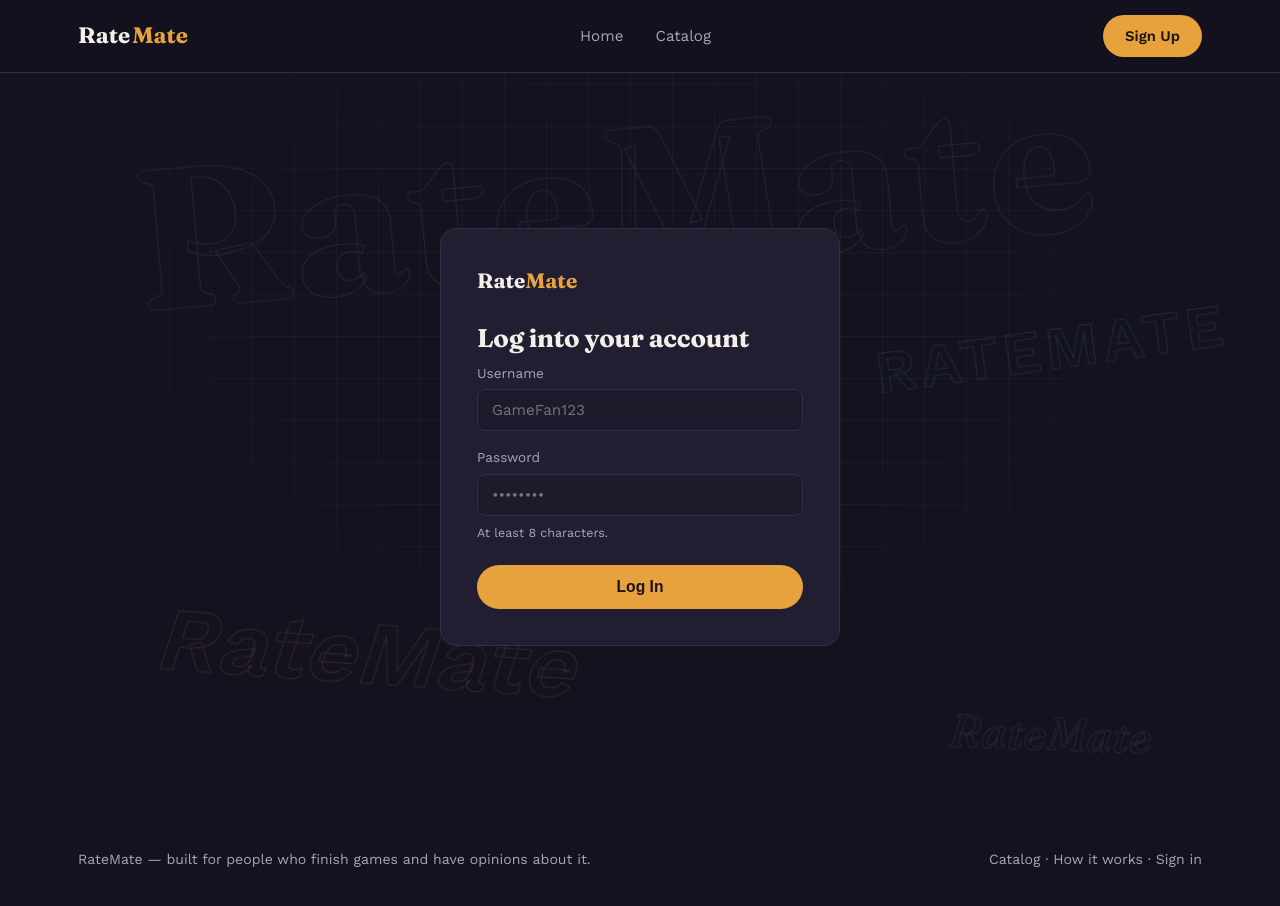
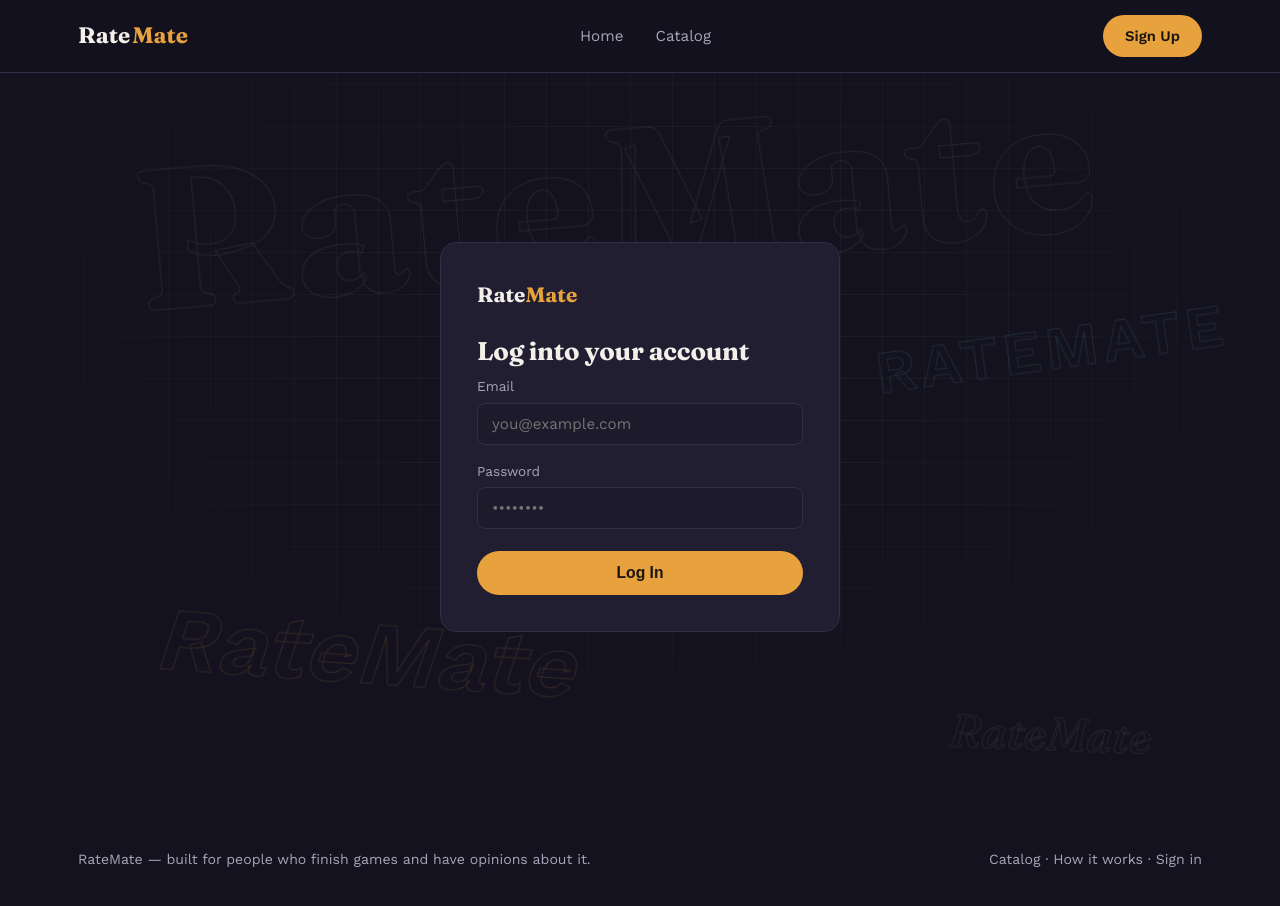
Before and after one commit to gara255/RateMate, a React (Vite) app: page /Login in a window 1280 px wide. Shown: the top 906 px of the page. Built offline with nearby package versions, Linux system fonts and the light colour scheme; no server answers.

Commit message:
creating custome hook useAuth

```diff
--- a/src/API/register-api.js
+++ b/src/API/register-api.js
@@ -1,7 +1,8 @@
+// src/API/register-api.js
 import { authRequest } from "./fetchRequestToOurDB"
 
 const register = async (username, email, password) => {
-    return authRequest('/signup', 'POST', { username, email, password })
+    return authRequest('/signup', 'POST', { email, password, data: { username } })
 }
 
 export default register
--- /dev/null
+++ b/src/hooks/useAuth.js
@@ -0,0 +1,6 @@
+import { useContext } from "react"
+import { AuthContext } from "../context/AuthContext"
+
+export default function useAuth() {
+    return useContext(AuthContext)
+}
--- a/src/pages/LoginPage.jsx
+++ b/src/pages/LoginPage.jsx
@@ -13,7 +13,6 @@ function LoginPage() {
         email: "",
         password: "",
     })
-
 
     const handleChange = (e) => {
         setFormData({
@@ -31,7 +30,7 @@ function LoginPage() {
         }
 
         try {
-            const loggedUser = await login(formData.user, formData.password)
+            const loggedUser = await login(formData.email, formData.password)
             setAuth(loggedUser)
             navigate("/")
         } catch (error) {
@@ -52,14 +51,14 @@ function LoginPage() {
 
                 <form onSubmit={handleSubmit}>
                     <div className={styles.formGroup}>
-                        <label htmlFor="username">Username</label>
+                        <label htmlFor="email">Email</label>
                         <input
-                            type="text"
-                            id="username"
-                            name="username"
-                            placeholder="GameFan123"
+                            type="email"
+                            id="email"
+                            name="email"
+                            placeholder="you@example.com"
                             autoComplete="off"
-                            value={formData.username}
+                            value={formData.email}
                             onChange={handleChange}
                         />
                     </div>
@@ -74,14 +73,12 @@ function LoginPage() {
                             value={formData.password}
                             onChange={handleChange}
                         />
-                        <span className={styles.hint}>At least 8 characters.</span>
                     </div>
 
                     {error && <p className={styles.error}>{error}</p>}
 
                     <button type="submit" className={styles.submitBtn}>Log In</button>
                 </form>
-
             </div>
         </div>
     )
--- a/src/pages/RegisterPage.jsx
+++ b/src/pages/RegisterPage.jsx
@@ -1,12 +1,12 @@
-import { useContext, useState } from "react"
-import { Link, Navigate, useNavigate } from "react-router"
+import { useState } from "react"
+import { Link, useNavigate } from "react-router"
 import styles from "./RegisterPage.module.css"
 import register from "../API/register-api"
-import { AuthContext } from "../context/AuthContext"
+import useAuth from "../hooks/useAuth"
 
 
 export default function RegisterPage() {
-    const { setAuth } = useContext(AuthContext)
+    const { auth, setAuth } = useAuth()
     const [formData, setFormData] = useState({
         username: '',
         email: '',
```
